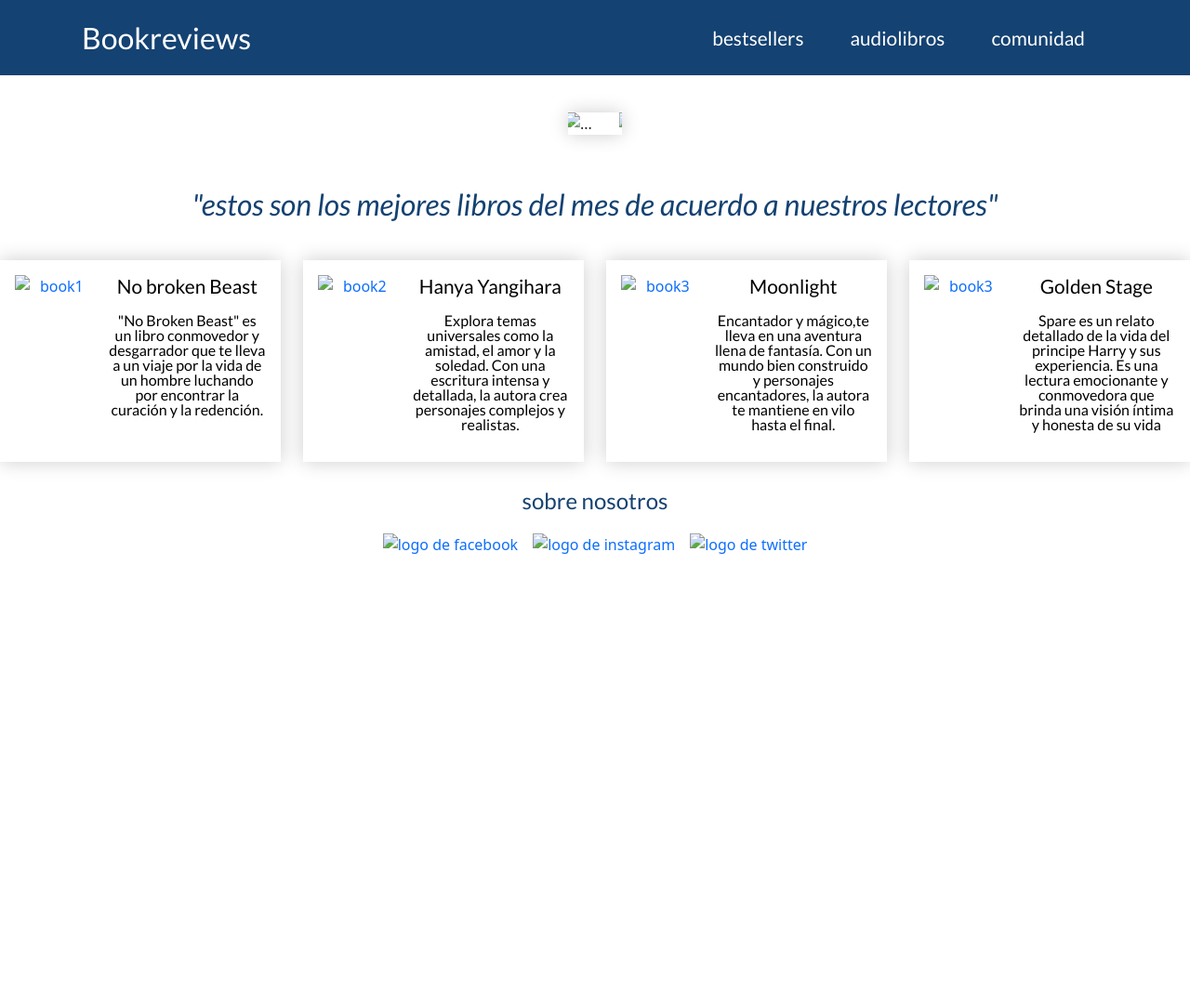
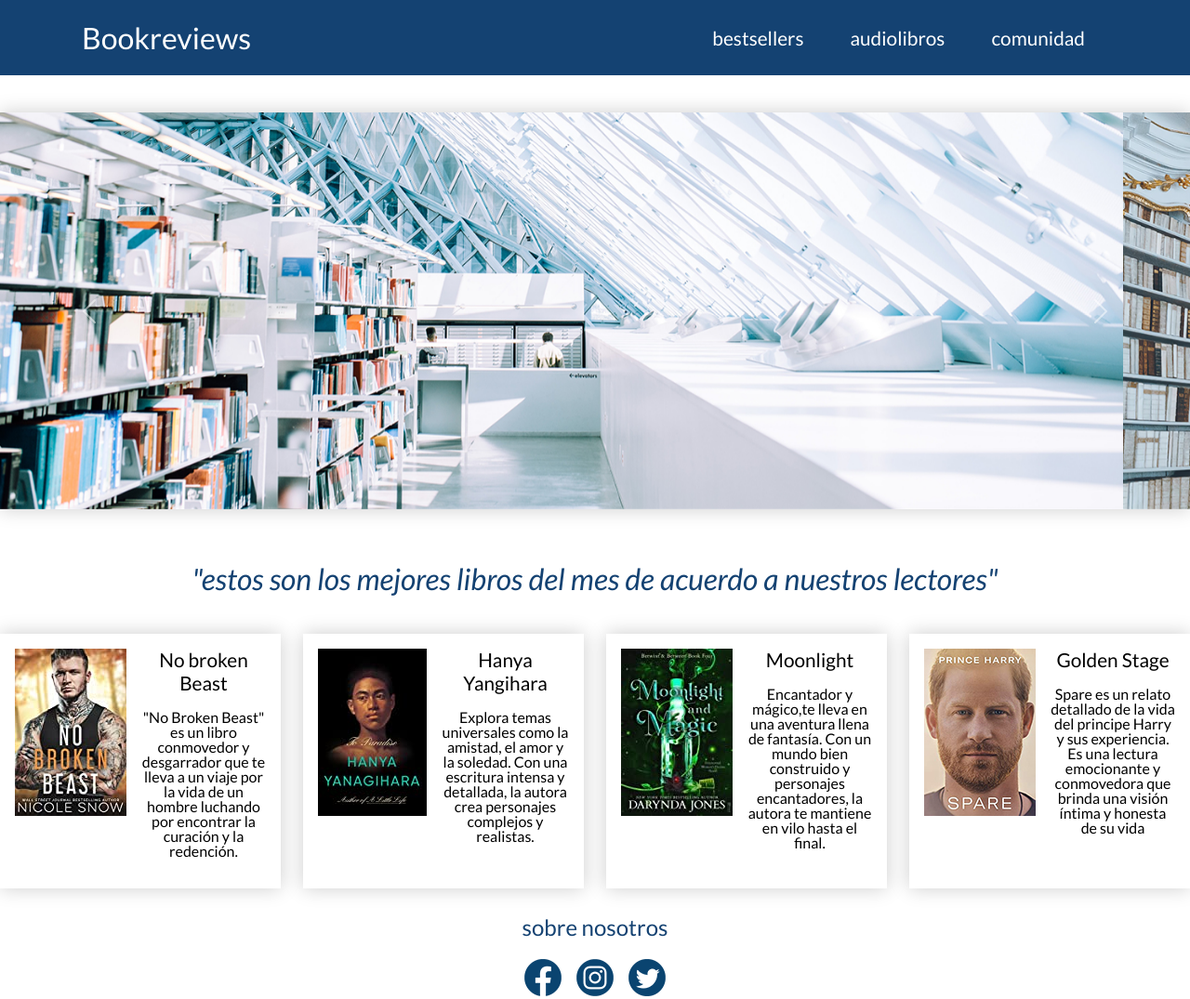
Before and after one commit to fcasalis/entrega-final-Fabrizio-Casalis, a website: page index.html in a window 1280 px wide. Shown: the whole page at 93% size. Before the commit the page ends 800 px from the top, so only its background shows below. Drawn offline with nearby package versions, Linux system fonts and the light colour scheme; files that its build step writes are made by us from their sources; the site is published under a folder, as on GitHub Pages, so addresses that start at the root find nothing.

Commit message:
cambios en index

```diff
--- a/index.html
+++ b/index.html
@@ -16,7 +16,7 @@
 <body>
     <header class="header">
         <div class="logo1">
-            <a href="../index.html">Bookreviews
+            <a href="index.html">Bookreviews
 
             </a>
         </div>
@@ -49,16 +49,16 @@
             <div id="carousel-main" class="carousel slide" data-bs-ride="carousel">
                 <div class="carousel-inner">
                   <div class="carousel-item active">
-                     <img src="/img/slider-main/slider-main-1.jpg" class="d-block w-100" alt="...">
+                     <img src="img/slider-main/slider-main-1.jpg" class="d-block w-100" alt="...">
                   </div>
                   <div class="carousel-item ">
-                    <img src="/img/slider-main/slider-main-2.jpg" class="d-block w-100" alt="...">
+                    <img src="img/slider-main/slider-main-2.jpg" class="d-block w-100" alt="...">
                   </div>
                   <div class="carousel-item ">
-                    <img src="/img/slider-main/slider-main-3.jpg" class="d-block w-100" alt="...">
+                    <img src="img/slider-main/slider-main-3.jpg" class="d-block w-100" alt="...">
                   </div>
                   <div class="carousel-item ">
-                    <img src="/img/slider-main/slider-main-4.jpg" class="d-block w-100" alt="...">
+                    <img src="img/slider-main/slider-main-4.jpg" class="d-block w-100" alt="...">
                   </div>
                 </div>
                 <button class="carousel-control-prev" type="button" data-bs-target="#carousel-main" data-bs-slide="prev">
@@ -79,14 +79,14 @@
         </div>
         <div class="index-card-container">
             <a href="https://a.co/d/eygFEL2" target="_blank" class="index-card">
-                <img src="/img/books/book1.jpg" alt="book1" class="imgbox">
+                <img src="img/books/book1.jpg" alt="book1" class="imgbox">
                 <div class="index-card-texto">
                     <h2 class="titulo-card">No broken Beast</h2>
                 <p class="parrafo-card">"No Broken Beast" es un libro conmovedor y desgarrador que te lleva a un viaje por la vida de un hombre luchando por encontrar la curación y la redención.
                 </div>
             </a>
             <a href="https://a.co/d/eygFEL2" target="_blank" class="index-card">
-                <img src="/img/books/book2.jpg" alt="book2" class="imgbox">
+                <img src="img/books/book2.jpg" alt="book2" class="imgbox">
                 <div class="index-card-texto">
                     <h2 class="titulo-card">Hanya Yangihara</h2>
                 <p class="parrafo-card">Explora temas universales como la amistad, el amor y la soledad. Con una escritura intensa y detallada, la autora crea personajes complejos y realistas.</p>
@@ -95,7 +95,7 @@
             </a>
 
             <a href="https://a.co/d/aMkSvfI" target="_blank" class="index-card">
-                <img src="/img/books/book3.jpg" alt="book3" class="imgbox">
+                <img src="img/books/book3.jpg" alt="book3" class="imgbox">
                 <div class="index-card-texto">
                     <h2 class="titulo-card">Moonlight </h2>
                 <p class="parrafo-card">Encantador y mágico,te lleva en una aventura llena de fantasía. Con un mundo bien construido y personajes encantadores, la autora te mantiene en vilo hasta el final.</p>
@@ -104,7 +104,7 @@
                 </a>
 
                 <a href="https://a.co/d/gRXB6M5" target="_blank" class="index-card">
-                <img src="/img/books/book4.jpg" alt="book3" class="imgbox">
+                <img src="img/books/book4.jpg" alt="book3" class="imgbox">
                 <div class="index-card-texto">
                     <h2 class="titulo-card">Golden Stage</h2>
                 <p class="parrafo-card">Spare es un relato detallado de la vida del principe Harry y sus experiencia. Es una lectura emocionante y conmovedora que brinda una visión íntima y honesta de su vida </p>
@@ -132,11 +132,11 @@
 
 
     <footer class="pie">
-        <a class="about" href="../pages/about.html">sobre nosotros</a>
+        <a class="about" href="pages/about.html">sobre nosotros</a>
         <div class="social-links">
-         <a id="facebook" href="https://facebook.com" target="_blank"> <img src="../img/footer/facebook.png" alt="logo de facebook"></a>
- <a id="instagram" href="https://www.instagram.com" target="_blank"><img src="../img/footer/instagram.png" alt="logo de instagram"></a>
- <a id="twitter" href="https://www.twitter.com" target="_blank"><img src="../img/footer/twitter.png" alt="logo de twitter"></a>
+         <a id="facebook" href="https://facebook.com" target="_blank"> <img src="img/footer/facebook.png" alt="logo de facebook"></a>
+ <a id="instagram" href="https://www.instagram.com" target="_blank"><img src="img/footer/instagram.png" alt="logo de instagram"></a>
+ <a id="twitter" href="https://www.twitter.com" target="_blank"><img src="img/footer/twitter.png" alt="logo de twitter"></a>
 
     </div>
 
```
